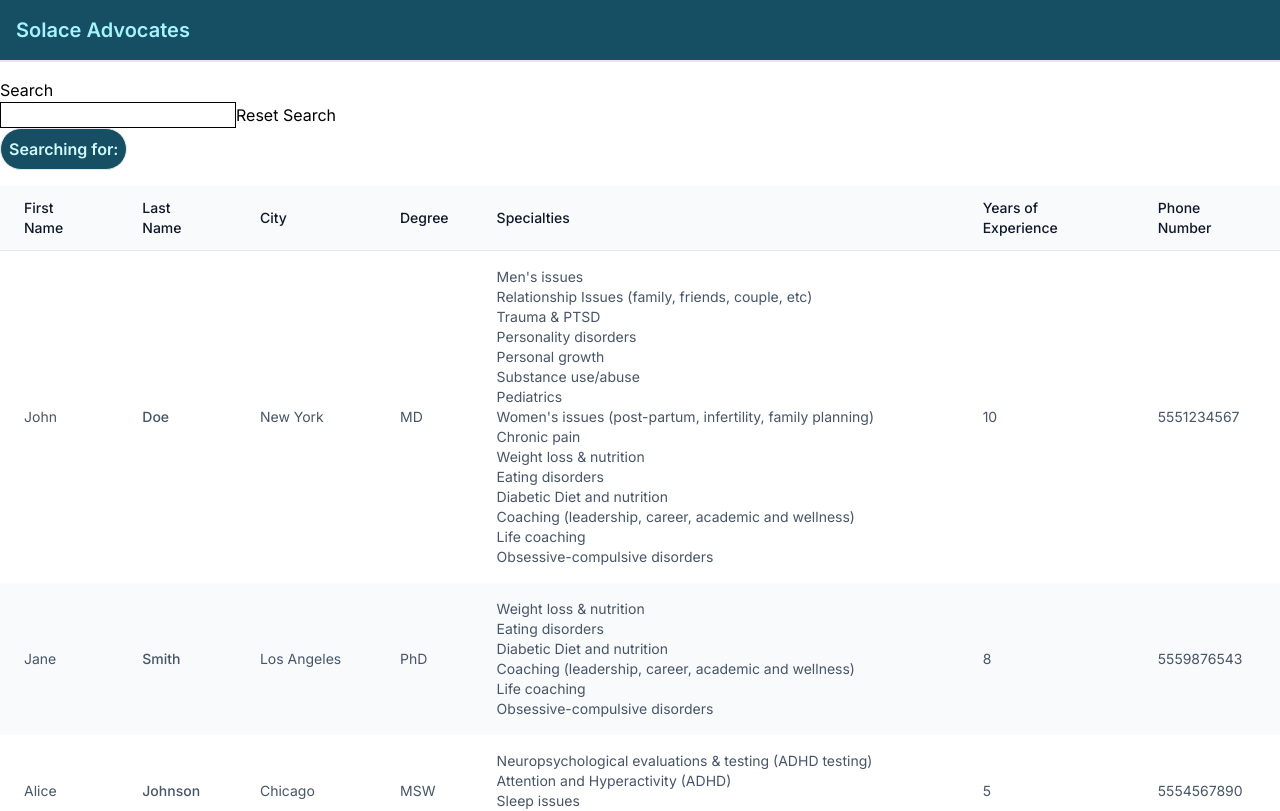
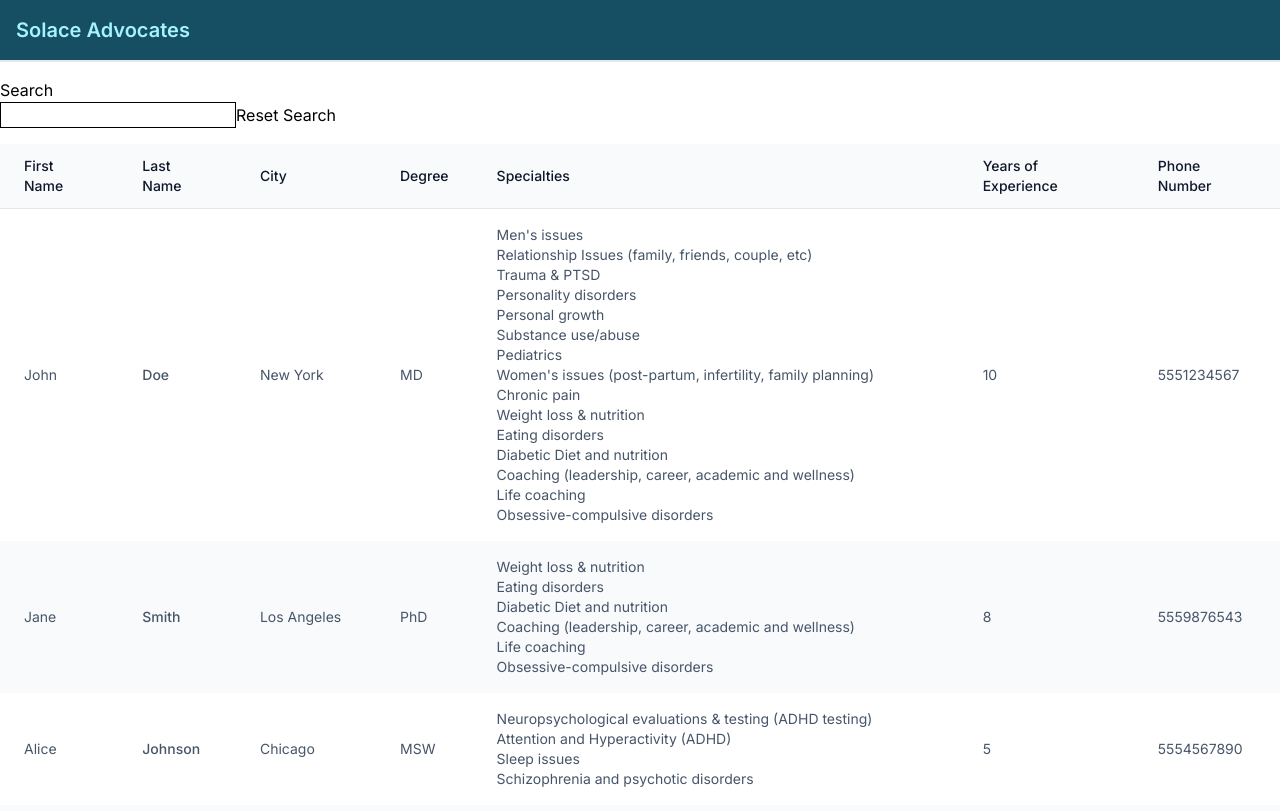
Before and after one commit to stackptr/solace-take-home, a Next.js app: page / in a window 1280 px wide. Shown: the top 811 px of the page. Built offline with nearby package versions, Linux system fonts and the light colour scheme.

Commit message:
Hide search term when empty

```diff
--- a/src/app/page.tsx
+++ b/src/app/page.tsx
@@ -66,7 +66,9 @@ export default function Home() {
           onChange={onChange}
         />
         <button onClick={onClick}>Reset Search</button>
-        <p className="max-w-fit rounded-full border bg-cyan-900 p-2 text-cyan-100">
+        <p
+          className={`max-w-fit rounded-full border bg-cyan-900 p-2 text-cyan-100 ${searchTerm === "" ? "hidden" : ""}`}
+        >
           <span className="font-semibold">Searching for:</span> {searchTerm}
         </p>
       </div>
```
